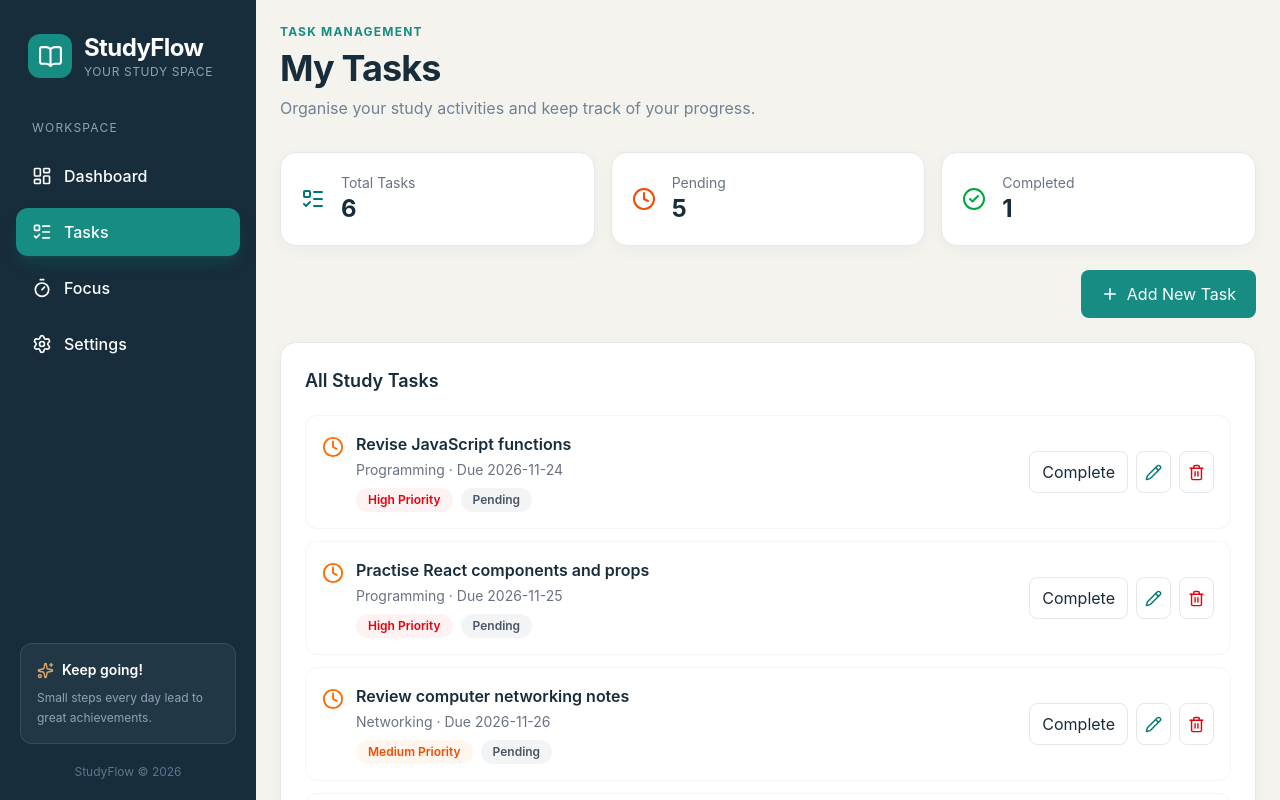
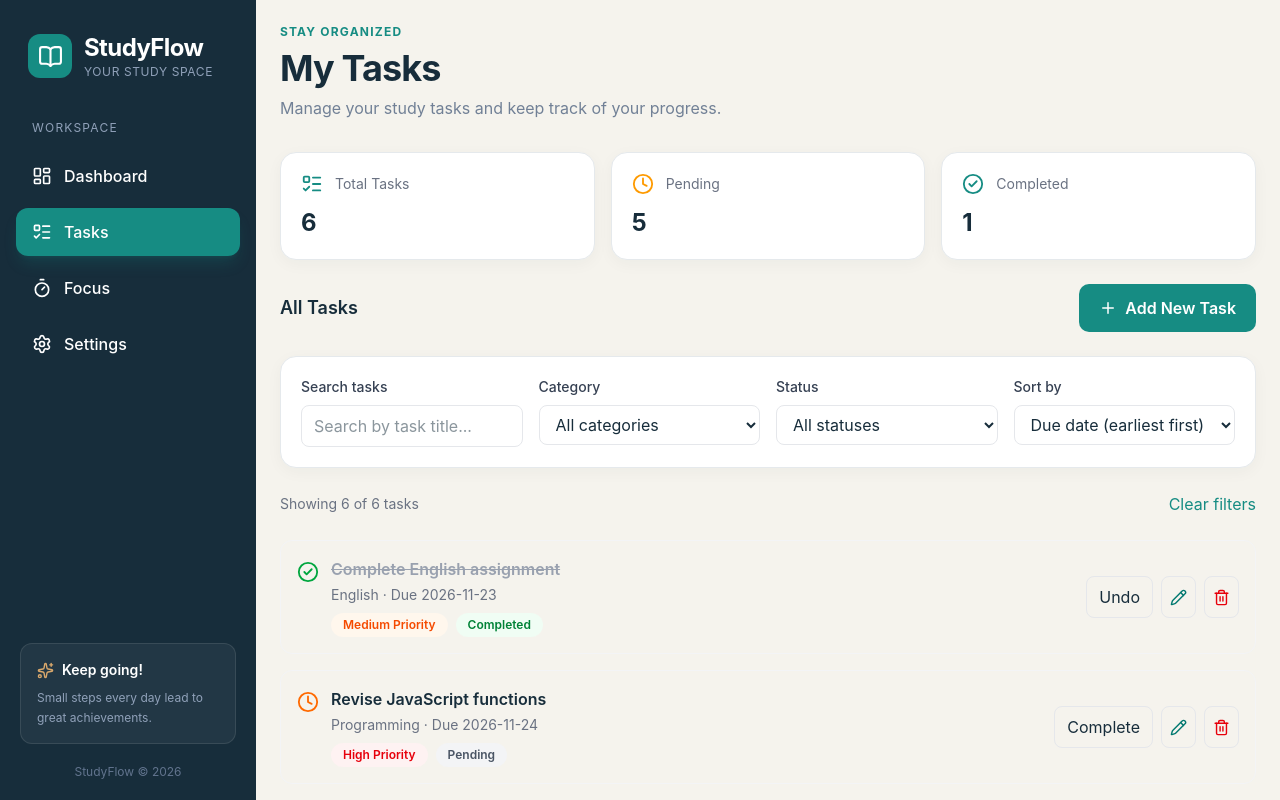
Before and after one commit to Musekura20/studyFlow, a React (Vite) app: page /tasks in a window 1280 px wide. Shown: the top 800 px of the page. Built offline with nearby package versions, Linux system fonts and the light colour scheme.

Commit message:
Add task search filtering and sorting

```diff
--- /dev/null
+++ b/src/components/TaskFilters.jsx
@@ -0,0 +1,90 @@
+
+function TaskFilters({
+  search,
+  setSearch,
+  category,
+  setCategory,
+  status,
+  setStatus,
+  sortBy,
+  setSortBy,
+  categories,
+}) {
+  return (
+    <div className="surface-card grid grid-cols-1 gap-4 p-5 md:grid-cols-2 lg:grid-cols-4">
+
+      {/* Search */}
+      <div>
+        <label className="mb-2 block text-sm font-medium text-gray-700">
+          Search tasks
+        </label>
+
+        <input
+          type="text"
+          value={search}
+          onChange={(event) => setSearch(event.target.value)}
+          placeholder="Search by task title..."
+          className="w-full rounded-lg border border-gray-200 px-3 py-2 outline-none focus:border-[#168C83]"
+        />
+      </div>
+
+      {/* Category filter */}
+      <div>
+        <label className="mb-2 block text-sm font-medium text-gray-700">
+          Category
+        </label>
+
+        <select
+          value={category}
+          onChange={(event) => setCategory(event.target.value)}
+          className="w-full rounded-lg border border-gray-200 px-3 py-2 outline-none focus:border-[#168C83]"
+        >
+          <option value="All">All categories</option>
+
+          {categories.map((item) => (
+            <option key={item} value={item}>
+              {item}
+            </option>
+          ))}
+        </select>
+      </div>
+
+      {/* Status filter */}
+      <div>
+        <label className="mb-2 block text-sm font-medium text-gray-700">
+          Status
+        </label>
+
+        <select
+          value={status}
+          onChange={(event) => setStatus(event.target.value)}
+          className="w-full rounded-lg border border-gray-200 px-3 py-2 outline-none focus:border-[#168C83]"
+        >
+          <option value="All">All statuses</option>
+          <option value="Pending">Pending</option>
+          <option value="Completed">Completed</option>
+        </select>
+      </div>
+
+      {/* Sorting */}
+      <div>
+        <label className="mb-2 block text-sm font-medium text-gray-700">
+          Sort by
+        </label>
+
+        <select
+          value={sortBy}
+          onChange={(event) => setSortBy(event.target.value)}
+          className="w-full rounded-lg border border-gray-200 px-3 py-2 outline-none focus:border-[#168C83]"
+        >
+          <option value="date">Due date (earliest first)</option>
+          <option value="date-latest">Due date (latest first)</option>
+          <option value="az">Title (A–Z)</option>
+        </select>
+      </div>
+
+    </div>
+  );
+}
+
+export default TaskFilters;
--- a/src/pages/TasksPage.jsx
+++ b/src/pages/TasksPage.jsx
@@ -6,11 +6,13 @@ import {
   Clock,
   CheckCircle2,
   Plus,
+  Search,
 } from "lucide-react";
 
 import PageHeader from "../components/PageHeader";
 import TaskForm from "../components/TaskForm";
 import TaskCard from "../components/TaskCard";
+import TaskFilters from "../components/TaskFilters";
 
 const emptyForm = {
   title: "",
@@ -22,21 +24,64 @@ const emptyForm = {
 function TasksPage() {
   const { tasks, setTasks } = useOutletContext();
 
+  // Form state
   const [showForm, setShowForm] = useState(false);
   const [editingTask, setEditingTask] = useState(null);
   const [formData, setFormData] = useState(emptyForm);
   const [error, setError] = useState("");
 
-  // Calculate task statistics
-  const completedTasks = tasks.filter(
-    (task) => task.completed
+  // Search, filter and sorting state
+  const [search, setSearch] = useState("");
+  const [category, setCategory] = useState("All");
+  const [status, setStatus] = useState("All");
+  const [sortBy, setSortBy] = useState("date");
+
+  // Task statistics
+  const completedTasks = tasks.filter((task) => task.completed);
+  const pendingTasks = tasks.filter((task) => !task.completed);
+
+  // Get unique categories from existing tasks
+  const categories = [
+    ...new Set(tasks.map((task) => task.category)),
+  ];
+
+  // Apply search and filters
+  let filteredTasks = tasks.filter((task) => {
+    const matchesSearch = task.title
+      .toLowerCase()
+      .includes(search.toLowerCase());
+
+    const matchesCategory =
+      category === "All" || task.category === category;
+
+    const matchesStatus =
+      status === "All" ||
+      (status === "Completed" && task.completed) ||
+      (status === "Pending" && !task.completed);
+
+    return matchesSearch && matchesCategory && matchesStatus;
+  });
+
+  // Apply sorting
+  if (sortBy === "date") {
+    filteredTasks.sort((a, b) =>
+      (a.dueDate || "9999-12-31").localeCompare(
+        b.dueDate || "9999-12-31"
+      )
     );
+  } else if (sortBy === "date-latest") {
+    filteredTasks.sort((a, b) =>
+      (b.dueDate || "0000-01-01").localeCompare(
+        a.dueDate || "0000-01-01"
+      )
+    );
+  } else if (sortBy === "az") {
+    filteredTasks.sort((a, b) =>
+      a.title.localeCompare(b.title)
+    );
+  }
 
-  const pendingTasks = tasks.filter(
-    (task) => !task.completed
-  );
-
-  // Reset the form
+  // Reset form
   function resetForm() {
     setFormData(emptyForm);
     setEditingTask(null);
@@ -44,7 +89,7 @@ function TasksPage() {
     setShowForm(false);
   }
 
-  // Add a new task or update an existing task
+  // Add or update task
   function handleSubmit(event) {
     event.preventDefault();
 
@@ -82,7 +127,7 @@ function TasksPage() {
     resetForm();
   }
 
-  // Prepare a task for editing
+  // Prepare task for editing
   function handleEdit(task) {
     setEditingTask(task);
 
@@ -97,15 +142,13 @@ function TasksPage() {
     setShowForm(true);
   }
 
-  // Delete a task
+  // Delete task
   function handleDelete(taskId) {
     const confirmed = window.confirm(
       "Are you sure you want to delete this task?"
     );
 
-    if (!confirmed) {
-      return;
-    }
+    if (!confirmed) return;
 
     setTasks((previousTasks) =>
       previousTasks.filter((task) => task.id !== taskId)
@@ -116,7 +159,7 @@ function TasksPage() {
     }
   }
 
-  // Mark a task complete or incomplete
+  // Complete or undo task
   function handleToggle(taskId) {
     setTasks((previousTasks) =>
       previousTasks.map((task) =>
@@ -127,74 +170,77 @@ function TasksPage() {
     );
   }
 
+  // Clear all search and filter selections
+  function clearFilters() {
+    setSearch("");
+    setCategory("All");
+    setStatus("All");
+    setSortBy("date");
+  }
+
   return (
-    <div>
+    <div className="space-y-6">
       <PageHeader
-        eyebrow="TASK MANAGEMENT"
+        eyebrow="STAY ORGANIZED"
         title="My Tasks"
-        description="Organise your study activities and keep track of your progress."
+        description="Manage your study tasks and keep track of your progress."
       />
 
-      {/* Task summary */}
-      <div className="mt-8 grid grid-cols-1 gap-4 sm:grid-cols-3">
-        <div className="surface-card flex items-center gap-4 p-5">
-          <ListTodo className="text-teal-700" size={24} />
+      {/* Summary cards */}
+      <div className="grid grid-cols-1 gap-4 sm:grid-cols-3">
 
-          <div>
+        <div className="surface-card p-5">
+          <div className="flex items-center gap-3">
+            <ListTodo className="text-[#168C83]" size={22} />
             <p className="text-sm text-gray-500">Total Tasks</p>
-            <h2 className="text-2xl font-bold text-[#172D3B]">
+          </div>
+          <h2 className="mt-3 text-2xl font-bold text-[#172D3B]">
             {tasks.length}
           </h2>
         </div>
+
+        <div className="surface-card p-5">
+          <div className="flex items-center gap-3">
+            <Clock className="text-amber-500" size={22} />
+            <p className="text-sm text-gray-500">Pending</p>
           </div>
-
-        <div className="surface-card flex items-center gap-4 p-5">
-          <Clock className="text-orange-600" size={24} />
-
-          <div>
-            <p className="text-sm text-gray-500">Pending</p>
-            <h2 className="text-2xl font-bold text-[#172D3B]">
+          <h2 className="mt-3 text-2xl font-bold text-[#172D3B]">
             {pendingTasks.length}
           </h2>
         </div>
+
+        <div className="surface-card p-5">
+          <div className="flex items-center gap-3">
+            <CheckCircle2 className="text-[#168C83]" size={22} />
+            <p className="text-sm text-gray-500">Completed</p>
           </div>
-
-        <div className="surface-card flex items-center gap-4 p-5">
-          <CheckCircle2 className="text-green-600" size={24} />
-
-          <div>
-            <p className="text-sm text-gray-500">Completed</p>
-            <h2 className="text-2xl font-bold text-[#172D3B]">
+          <h2 className="mt-3 text-2xl font-bold text-[#172D3B]">
             {completedTasks.length}
           </h2>
         </div>
-        </div>
+
       </div>
 
-      {/* Add task button */}
-      <div className="mt-6 flex justify-end">
+      {/* Task actions */}
+      <div className="flex flex-wrap items-center justify-between gap-3">
+        <h2 className="text-lg font-semibold text-[#172D3B]">
+          All Tasks
+        </h2>
+
         <button
-          type="button"
           onClick={() => {
-            setEditingTask(null);
-            setFormData(emptyForm);
-            setError("");
-            setShowForm(!showForm);
+            resetForm();
+            setShowForm(true);
           }}
-          className="flex items-center gap-2 rounded-lg bg-[#168C83] px-5 py-3 font-semibold text-white hover:bg-teal-700"
+          className="primary-button flex items-center gap-2"
         >
           <Plus size={18} />
           Add New Task
         </button>
       </div>
 
-      {/* Task form */}
+      {/* Add and edit form */}
       {showForm && (
-        <div className="surface-card mt-5 p-6">
-          <h2 className="mb-5 text-lg font-semibold text-[#172D3B]">
-            {editingTask ? "Edit Task" : "Create a New Task"}
-          </h2>
-
         <TaskForm
           formData={formData}
           setFormData={setFormData}
@@ -203,33 +249,65 @@ function TasksPage() {
           isEditing={Boolean(editingTask)}
           error={error}
         />
-        </div>
       )}
 
-      {/* Task list */}
-      <div className="surface-card mt-6 p-6">
-        <h2 className="mb-5 text-lg font-semibold text-[#172D3B]">
-          All Study Tasks
-        </h2>
+      {/* Search and filters */}
+      <TaskFilters
+        search={search}
+        setSearch={setSearch}
+        category={category}
+        setCategory={setCategory}
+        status={status}
+        setStatus={setStatus}
+        sortBy={sortBy}
+        setSortBy={setSortBy}
+        categories={categories}
+      />
 
+      {/* Results heading */}
+      <div className="flex items-center justify-between">
+        <p className="text-sm text-gray-500">
+          Showing {filteredTasks.length} of {tasks.length} tasks
+        </p>
+
+        <button
+          onClick={clearFilters}
+          className="text-sm font-medium text-[#168C83] hover:underline"
+        >
+          Clear filters
+        </button>
+      </div>
+
+      {/* Task list and empty states */}
       {tasks.length === 0 ? (
-          <div className="py-10 text-center">
+        <div className="surface-card py-12 text-center">
           <ListTodo
             size={40}
-              className="mx-auto text-gray-300"
+            className="mx-auto mb-3 text-gray-400"
           />
-
-            <h3 className="mt-4 font-semibold text-[#172D3B]">
+          <h3 className="font-semibold text-[#172D3B]">
             No tasks yet
           </h3>
-
           <p className="mt-2 text-sm text-gray-500">
-              Click Add New Task to create your first study task.
+            Add your first study task to get started.
+          </p>
+        </div>
+      ) : filteredTasks.length === 0 ? (
+        <div className="surface-card py-12 text-center">
+          <Search
+            size={40}
+            className="mx-auto mb-3 text-gray-400"
+          />
+          <h3 className="font-semibold text-[#172D3B]">
+            No matching tasks
+          </h3>
+          <p className="mt-2 text-sm text-gray-500">
+            Try changing your search or filters.
           </p>
         </div>
       ) : (
-          <div className="space-y-3">
-            {tasks.map((task) => (
+        <div className="space-y-4">
+          {filteredTasks.map((task) => (
             <TaskCard
               key={task.id}
               task={task}
@@ -241,7 +319,6 @@ function TasksPage() {
         </div>
       )}
     </div>
-    </div>
   );
 }
 
```
Lines whose indentation alone changed are shown as unchanged.
